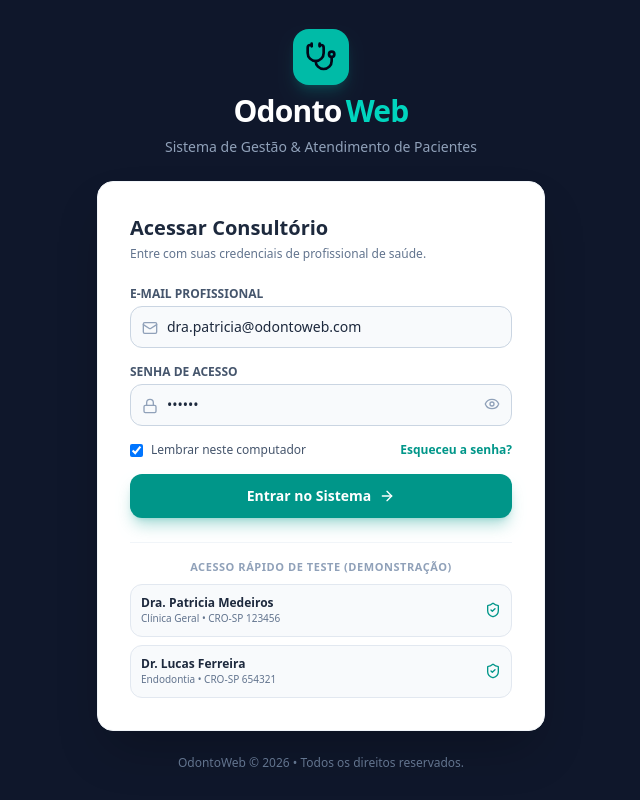
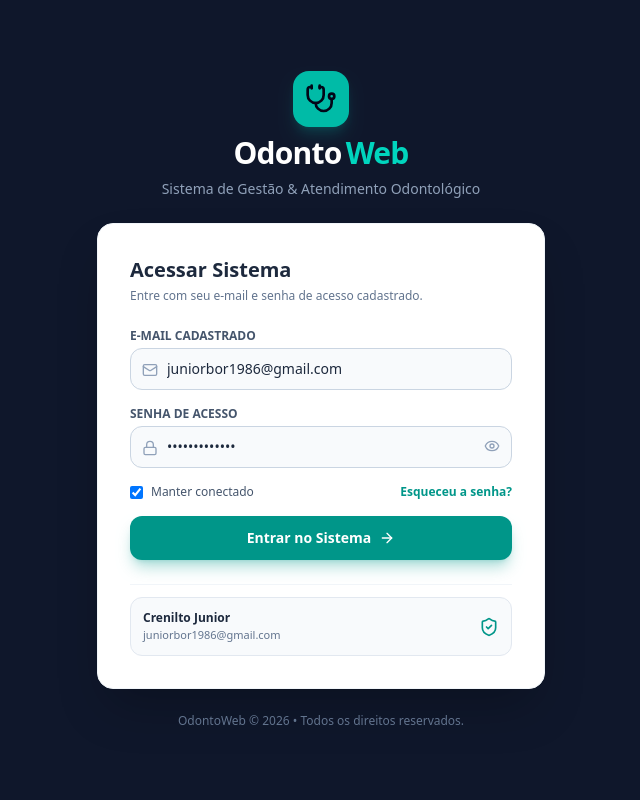
Before and after one commit to Juniorbor/FinancWeb, a React (Vite) app: page / in a window 1280 px wide. Shown: the whole page, without its empty margins (319-959 px from the left). Built offline with nearby package versions, Linux system fonts and the light colour scheme.

Commit message:
Update login credentials to user juniorbor1986@gmail.com

```diff
--- a/src/components/Login.tsx
+++ b/src/components/Login.tsx
@@ -6,43 +6,32 @@ interface LoginProps {
 }
 
 export const Login: React.FC<LoginProps> = ({ onLoginSuccess }) => {
-  const [email, setEmail] = useState<string>('dra.patricia@odontoweb.com');
-  const [senha, setSenha] = useState<string>('123456');
+  const [email, setEmail] = useState<string>('juniorbor1986@gmail.com');
+  const [senha, setSenha] = useState<string>('bitoninha1234');
   const [mostrarSenha, setMostrarSenha] = useState<boolean>(false);
   const [lembrar, setLembrar] = useState<boolean>(true);
   const [erro, setErro] = useState<string>('');
 
   const handleSubmit = (e: React.FormEvent) => {
     e.preventDefault();
+    setErro('');
+
     if (!email || !senha) {
       setErro('Por favor, informe o e-mail e a senha de acesso.');
       return;
     }
 
-    if (senha.length < 4) {
-      setErro('A senha deve ter pelo menos 4 caracteres.');
-      return;
+    // Validação estrita das credenciais do usuário
+    if (email.trim().toLowerCase() === 'juniorbor1986@gmail.com' && senha === 'bitoninha1234') {
+      onLoginSuccess({
+        nome: 'Crenilto Junior',
+        email: 'juniorbor1986@gmail.com',
+        funcao: 'Administrador / Cirurgião-Dentista',
+        cro: 'CRO-RO 147369'
+      });
+    } else {
+      setErro('E-mail ou senha incorretos. Por favor, verifique suas credenciais.');
     }
-
-    // Login simulado com sucesso
-    setErro('');
-    onLoginSuccess({
-      nome: 'Dra. Patricia Medeiros',
-      email: email,
-      funcao: 'Cirurgiã-Dentista / Clínica Geral',
-      cro: 'CRO-SP 123456'
-    });
-  };
-
-  const handleQuickLogin = (nome: string, emailDemo: string, funcao: string, cro: string) => {
-    setEmail(emailDemo);
-    setSenha('123456');
-    onLoginSuccess({
-      nome,
-      email: emailDemo,
-      funcao,
-      cro
-    });
   };
 
   return (
@@ -57,14 +46,14 @@ export const Login: React.FC<LoginProps> = ({ onLoginSuccess }) => {
           <h1 className="text-3xl font-extrabold text-white tracking-tight flex items-center justify-center gap-1">
             Odonto<span className="text-teal-400">Web</span>
           </h1>
-          <p className="text-sm text-slate-400">Sistema de Gestão & Atendimento de Pacientes</p>
+          <p className="text-sm text-slate-400">Sistema de Gestão & Atendimento Odontológico</p>
         </div>
 
         {/* Card de Formulário */}
         <div className="bg-white rounded-2xl shadow-2xl p-6 sm:p-8 space-y-6 border border-slate-100">
           <div className="space-y-1">
-            <h2 className="text-xl font-bold text-slate-800">Acessar Consultório</h2>
-            <p className="text-xs text-slate-500">Entre com suas credenciais de profissional de saúde.</p>
+            <h2 className="text-xl font-bold text-slate-800">Acessar Sistema</h2>
+            <p className="text-xs text-slate-500">Entre com seu e-mail e senha de acesso cadastrado.</p>
           </div>
 
           {erro && (
@@ -75,16 +64,16 @@ export const Login: React.FC<LoginProps> = ({ onLoginSuccess }) => {
 
           <form onSubmit={handleSubmit} className="space-y-4 text-sm">
             <div>
-              <label className="block text-xs font-bold uppercase text-slate-600 mb-1">E-mail Profissional</label>
+              <label className="block text-xs font-bold uppercase text-slate-600 mb-1">E-mail Cadastrado</label>
               <div className="relative">
                 <Mail className="w-4 h-4 text-slate-400 absolute left-3 top-3.5" />
                 <input
                   type="email"
                   value={email}
                   onChange={(e) => setEmail(e.target.value)}
-                  placeholder="seu.email@consultorio.com"
+                  placeholder="juniorbor1986@gmail.com"
                   required
-                  className="w-full bg-slate-50 border border-slate-300 rounded-xl pl-9 pr-4 py-2.5 text-slate-800 focus:ring-2 focus:ring-teal-500 focus:outline-none"
+                  className="w-full bg-slate-50 border border-slate-300 rounded-xl pl-9 pr-4 py-2.5 text-slate-800 focus:ring-2 focus:ring-teal-500 focus:outline-none font-medium"
                 />
               </div>
             </div>
@@ -99,7 +88,7 @@ export const Login: React.FC<LoginProps> = ({ onLoginSuccess }) => {
                   onChange={(e) => setSenha(e.target.value)}
                   placeholder="••••••••"
                   required
-                  className="w-full bg-slate-50 border border-slate-300 rounded-xl pl-9 pr-10 py-2.5 text-slate-800 focus:ring-2 focus:ring-teal-500 focus:outline-none"
+                  className="w-full bg-slate-50 border border-slate-300 rounded-xl pl-9 pr-10 py-2.5 text-slate-800 focus:ring-2 focus:ring-teal-500 focus:outline-none font-medium"
                 />
                 <button
                   type="button"
@@ -119,10 +108,14 @@ export const Login: React.FC<LoginProps> = ({ onLoginSuccess }) => {
                   onChange={(e) => setLembrar(e.target.checked)}
                   className="rounded text-teal-600 focus:ring-teal-500"
                 />
-                Lembrar neste computador
+                Manter conectado
               </label>
 
-              <a href="#esqueceu" onClick={(e) => { e.preventDefault(); alert('Instruções enviadas para o e-mail cadastrado.'); }} className="text-teal-600 hover:underline font-bold">
+              <a
+                href="#esqueceu"
+                onClick={(e) => { e.preventDefault(); alert('Instruções de recuperação de senha enviadas para juniorbor1986@gmail.com.'); }}
+                className="text-teal-600 hover:underline font-bold"
+              >
                 Esqueceu a senha?
               </a>
             </div>
@@ -135,37 +128,17 @@ export const Login: React.FC<LoginProps> = ({ onLoginSuccess }) => {
             </button>
           </form>
 
-          {/* Quick Demo Login Accounts */}
-          <div className="pt-4 border-t border-slate-100 space-y-2">
-            <p className="text-[11px] font-bold text-slate-400 uppercase tracking-wider text-center">
-              Acesso Rápido de Teste (Demonstração)
-            </p>
-            <div className="grid grid-cols-1 gap-2">
-              <button
-                type="button"
-                onClick={() => handleQuickLogin('Dra. Patricia Medeiros', 'dra.patricia@odontoweb.com', 'Clínica Geral & Ortodontia', 'CRO-SP 123456')}
-                className="bg-slate-50 hover:bg-teal-50 border border-slate-200 hover:border-teal-300 p-2.5 rounded-xl text-left transition-all flex items-center justify-between cursor-pointer"
-              >
-                <div>
-                  <p className="text-xs font-bold text-slate-800">Dra. Patricia Medeiros</p>
-                  <p className="text-[10px] text-slate-500">Clínica Geral • CRO-SP 123456</p>
-                </div>
-                <ShieldCheck className="w-4 h-4 text-teal-600" />
-              </button>
-
-              <button
-                type="button"
-                onClick={() => handleQuickLogin('Dr. Lucas Ferreira', 'dr.lucas@odontoweb.com', 'Especialista em Endodontia', 'CRO-SP 654321')}
-                className="bg-slate-50 hover:bg-teal-50 border border-slate-200 hover:border-teal-300 p-2.5 rounded-xl text-left transition-all flex items-center justify-between cursor-pointer"
-              >
-                <div>
-                  <p className="text-xs font-bold text-slate-800">Dr. Lucas Ferreira</p>
-                  <p className="text-[10px] text-slate-500">Endodontia • CRO-SP 654321</p>
-                </div>
-                <ShieldCheck className="w-4 h-4 text-teal-600" />
-              </button>
+          {/* Badge de Acesso Autorizado */}
+          <div className="pt-3 border-t border-slate-100">
+            <div className="bg-slate-50 border border-slate-200 p-3 rounded-xl text-xs flex items-center justify-between">
+              <div className="space-y-0.5">
+                <p className="font-bold text-slate-800">Crenilto Junior</p>
+                <p className="text-[11px] text-slate-500">juniorbor1986@gmail.com</p>
+              </div>
+              <ShieldCheck className="w-5 h-5 text-teal-600 shrink-0" />
             </div>
           </div>
+
         </div>
 
         {/* Footer */}
```
Also changed, not shown: 1 other file (tests, documents, lock files or other folders).
